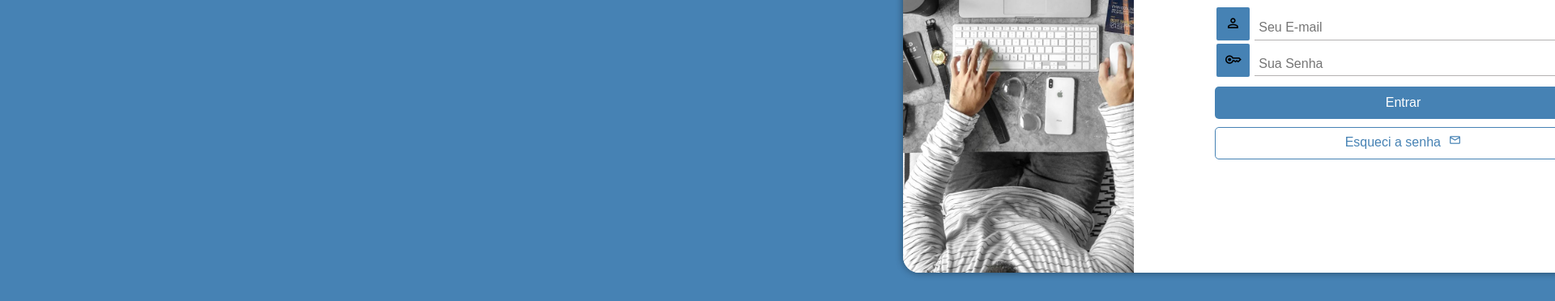
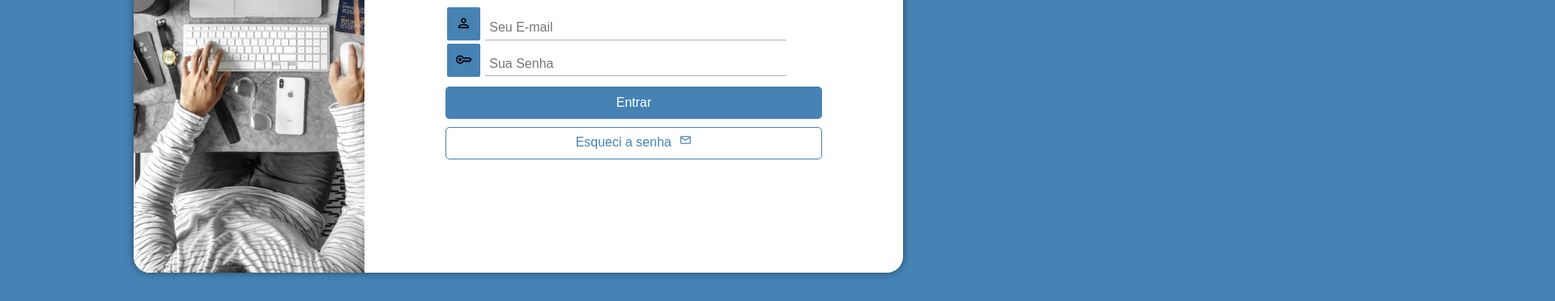
Before and after one commit to ptamay/projeto-login, a plain HTML site: page index.html in a window 1280 px wide. Shown: the part 428-800 px from the top of the page at 81% size, 1920 px wide, since content can reach past the window. Drawn offline with nearby package versions, Linux system fonts and the light colour scheme.

Commit message:
Update style.css

```diff
--- a/estilos/style.css
+++ b/estilos/style.css
@@ -28,7 +28,7 @@ section#login {
     position: absolute;
     top: 50%;
     left: 50%;
-    transform: translate(50%, 50%);
+    transform: translate(-50%, 50%);
     background-color: white;
     width: 290px;
     height: 510px;
```
